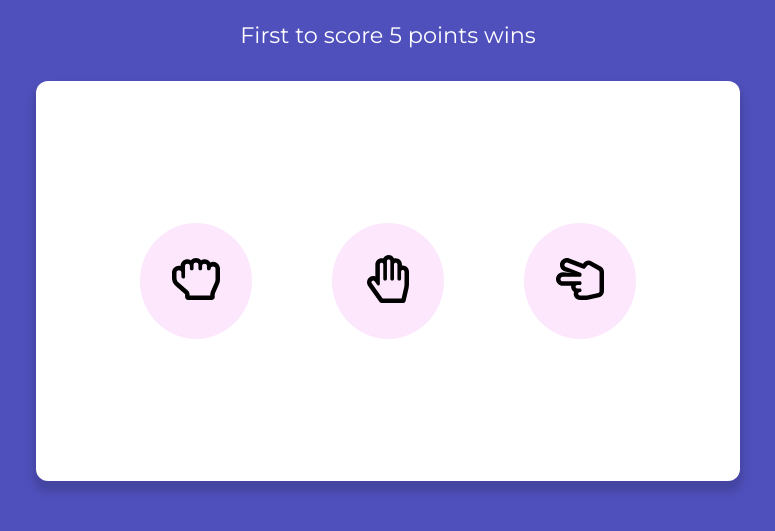
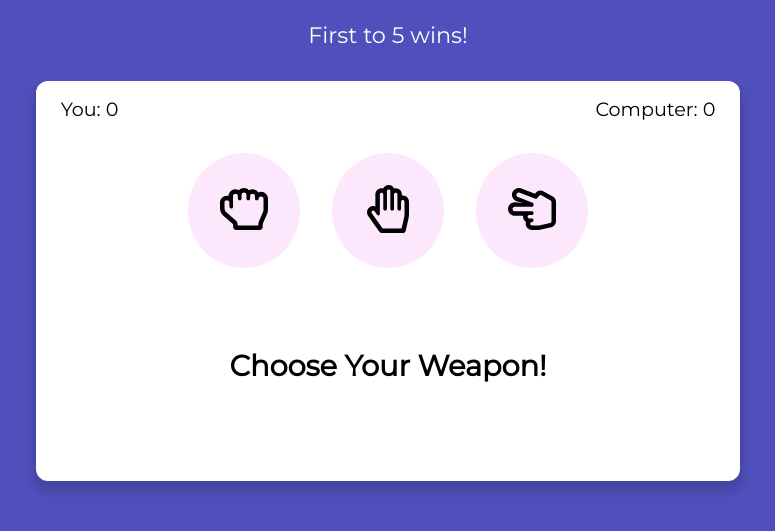
Before and after one commit to RickyFeq/Rock-Paper-Scissors, a plain HTML site: page index.html in a window 1280 px wide. Shown: the part 103-634 px from the top of the page, without its empty margins (252-1027 px from the left). Drawn offline with Linux system fonts and the light colour scheme.

Commit message:
style changes

```diff
--- a/index.html
+++ b/index.html
@@ -13,15 +13,22 @@
     <div class="container">
         <div class="title-box">
             <h1 class="title-text">Rock Paper Scissors</h1>
-            <p class="score">First to score 5 points wins</p>
+            <p class="score">First to 5 wins!</p>
         </div>
         <div class="card">
-            <div class="rick"><img src="./icons/rock.svg" class="rock"></div>
-            <div class="rick"><img src="./icons/paper.svg" class="paper"></div>
-            <div class="rick"><img src="./icons/scissors.svg" class="scissors"></div>
-            <!-- <img src="./icons/rock.svg" class="rock">
-                <div><img src="./icons/paper.svg" class="paper"></div>
-                <div><img src="./icons/scissors.svg" class="scissors"></div> -->
+            <div class="scores">
+                <p>You: <span class="my-score">0</span></p>
+                <p>Computer: <span class="computer-score">0</span></p>
+            </div>
+            <div class="choice-box">
+                <button class="btn-style"><img src="./icons/rock.svg" class="rock"></button>
+                <button class="btn-style"><img src="./icons/paper.svg" class="rock"></button>
+                <button class="btn-style"><img src="./icons/scissors.svg" class="rock"></button>
+            </div>
+            <p class="weapon">Choose Your Weapon!</p>
+            <p class="my-choice">You chose <span></span></p>
+            <p class="computer-choice">Computer chose <span></span></p>
+            <p class="who-won">You win!</p>
         </div>
 </body>
 
--- a/styles.css
+++ b/styles.css
@@ -4,6 +4,7 @@
   padding: 0;
   margin: 0;
   font-family: 'Montserrat', sans-serif;
+  /* border: solid 1px red; */
 }
 
 body {
@@ -22,13 +23,15 @@ body {
 .card {
   background-color: #fff;
   box-shadow: 0rem 0.5rem 0.5rem 0.2rem rgba(0, 0, 0, 0.15);
-  height: 25rem;
+  height: 24rem;
   width: 44rem;
   border-radius: 12px;
   display: flex;
-  justify-content: center;
+  flex-direction: column;
+  padding-top: 1rem;
+  /* justify-content: center; */
   align-items: center;
-  gap: 5rem;
+  gap: 2rem;
 }
 
 .title-box {
@@ -64,3 +67,57 @@ body {
 .rick:hover {
   cursor: pointer;
 }
+
+.choice-box {
+  display: flex;
+  gap: 2rem;
+}
+
+.who-won {
+  display: none;
+  background-color: burlywood;
+  border-radius: 10rem;
+  padding: 0.2rem 0;
+  width: 80%;
+  text-align: center;
+  color: #fff;
+  font-size: 1.2rem;
+  font-weight: 700;
+}
+
+.btn-style {
+  outline: none;
+  border: thin;
+  border-radius: 50%;
+  background-color: rgba(238, 133, 238, 0.2);
+}
+
+.btn-style:hover {
+  cursor: pointer;
+  background-color: rgba(252, 70, 252, 0.2);
+}
+
+.scores {
+  display: flex;
+  flex-direction: row;
+  justify-content: space-between;
+  width: 93%;
+}
+
+p {
+  font-size: 1.2rem;
+  font-weight: 400;
+}
+
+.my-choice,
+.computer-choice {
+  display: none;
+  font-size: 1.4rem;
+}
+
+.weapon {
+  /* display: none; */
+  margin-top: 3rem;
+  font-size: 1.8rem;
+  font-weight: 600;
+}
```
